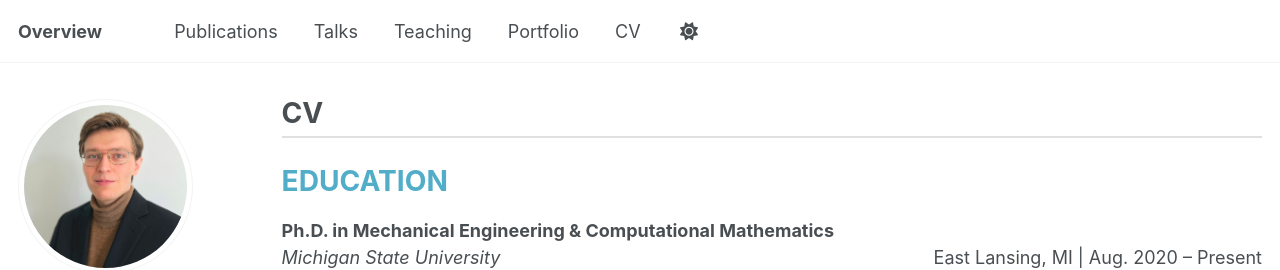
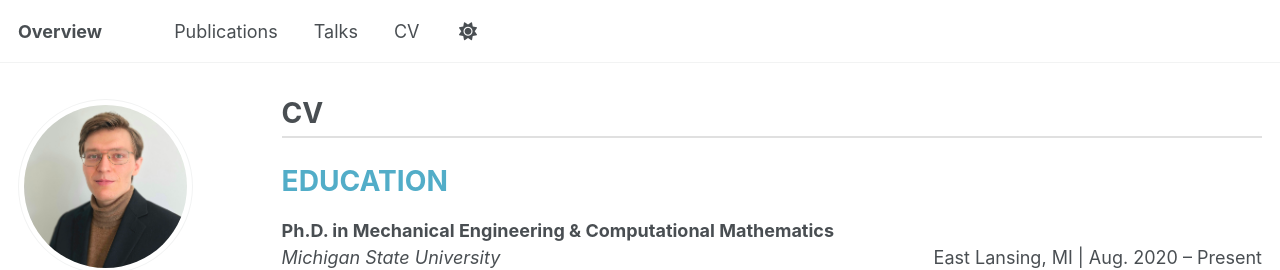
Before and after one commit to palmerb4/palmerb4.github.io, a Jekyll site: the page built from _pages/cv.md, in a window 1280 px wide. Shown: the top 270 px of the page. Built offline with Jekyll 4.4.1, drawn with Linux system fonts in a browser that asks for light colours; some web fonts are replaced.

Commit message:
Removed portfolio and teaching, for now.

```diff
--- a/_data/navigation.yml
+++ b/_data/navigation.yml
@@ -14,11 +14,5 @@ main:
   - title: "Talks"
     url: /talks/
 
-  - title: "Teaching"
-    url: /teaching/
-
-  - title: "Portfolio"
-    url: /portfolio/
-
   - title: "CV"
     url: /cv/
--- a/_pages/cv.md
+++ b/_pages/cv.md
@@ -212,12 +212,6 @@ redirect_from:
 
 ---
 
-<!-- <h1 style="color: var(--global-heading-color);">COMPUTATIONAL STRENGTHS</h1>
-
-<strong>Programming:</strong> C++, Python, MATLAB, OpenMP, MPI, Kokkos
-<strong>Open-source libraries:</strong> Trilinos, ArborX, Paraview, VTK, PVFMM, Walberla, Eigen, Boost
-<strong>Software management:</strong> TriBITS, CI via GitHub Actions, Automated PR testing, GTEST, CTEST -->
-
 <h1 style="color: var(--global-heading-color);">COMPUTATIONAL EXPERTISE</h1>
 
 <h3 style="color: var(--global-secondary-color); margin-top: 1rem;">Scientific Software Architecture</h3>
```
